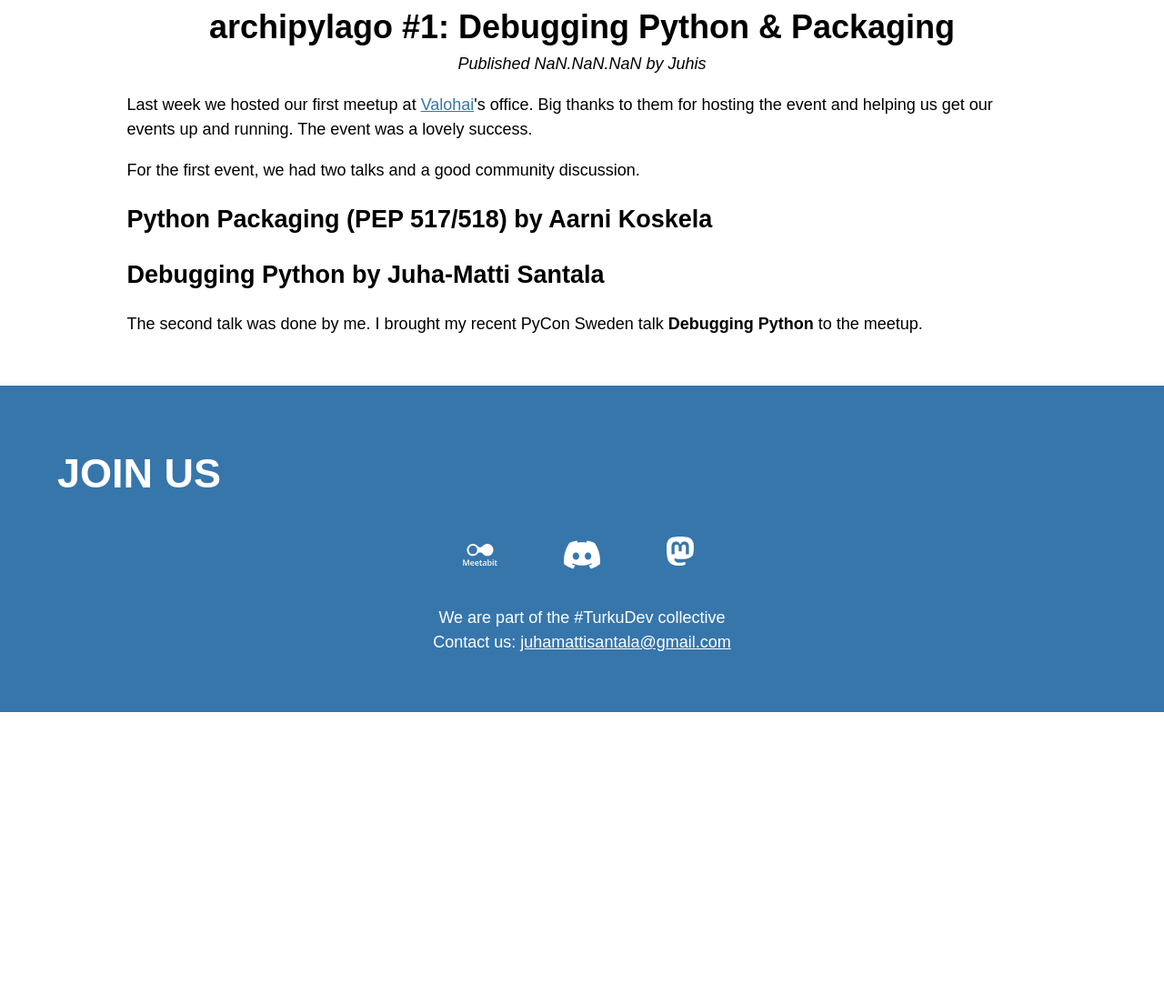
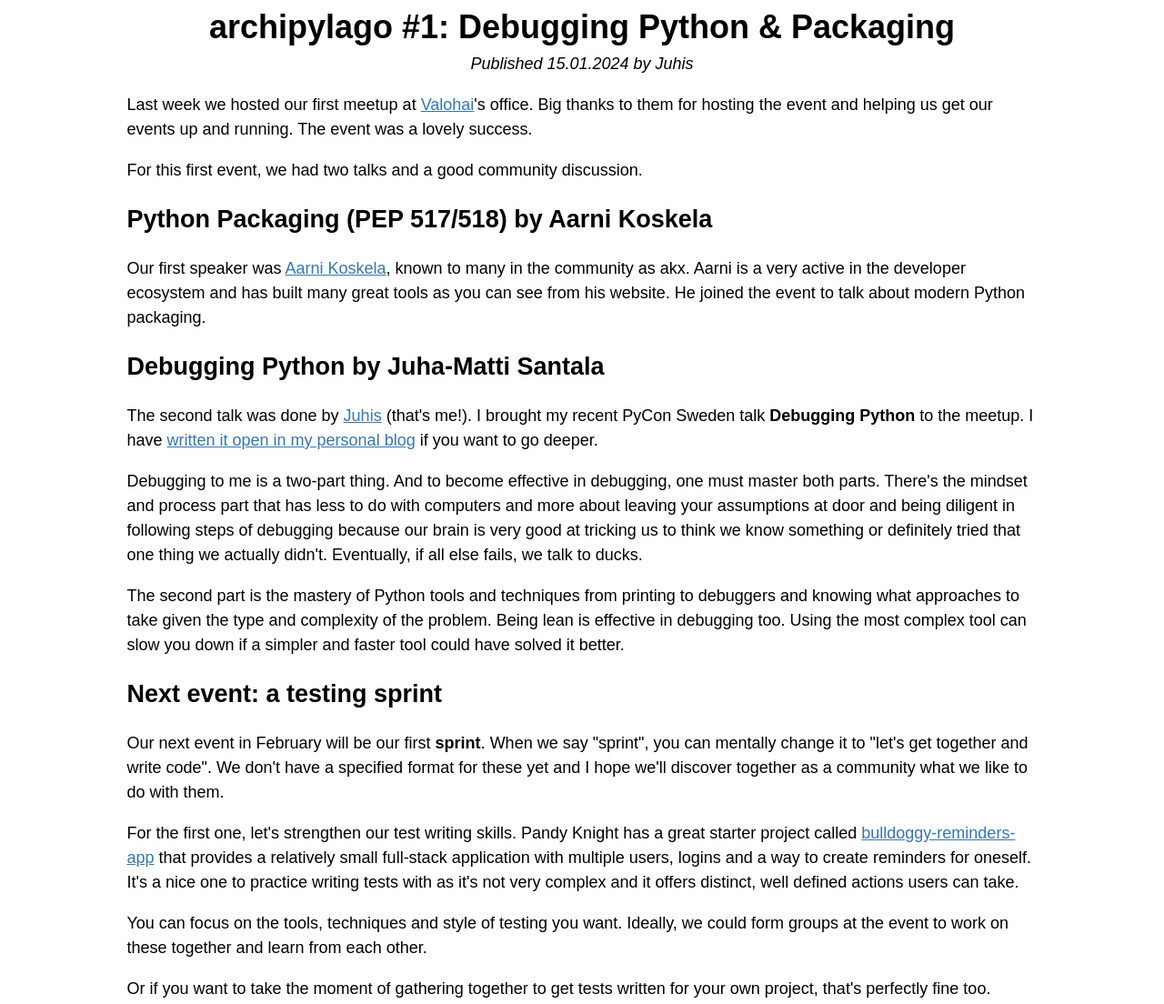
Before and after one commit to archipylago/archipylago.dev, an Eleventy site: page blog/archipylago-1-debugging-python-and-packaging.md in a window 1280 px wide. Shown: the part 169-1273 px from the top of the page at 91% size. Before the commit the page ends 952 px from the top, so only its background shows below. Built offline with nearby package versions, Linux system fonts and the light colour scheme; Eleventy itself is replaced by a stand-in of ours; files that its build step writes are made by us from their sources; a web font is replaced by a local one.

Commit message:
Add image, write skeleton, fix filter to zero pad dates

```diff
--- a/_11ty/filters.js
+++ b/_11ty/filters.js
@@ -8,7 +8,7 @@ module.exports = {
 
   toLocalDateYear: function (date) {
     const d = new Date(date);
-    return `${d.getDate()}.${d.getMonth() + 1}.${d.getFullYear()}`;
+    return `${String(d.getDate()).padStart(2, '0')}.${String(d.getMonth() + 1).padStart(2, '0')}.${d.getFullYear()}`;
   },
 
   formatHost: function (host) {
--- a/blog/archipylago-1-debugging-python-and-packaging.md
+++ b/blog/archipylago-1-debugging-python-and-packaging.md
@@ -1,17 +1,35 @@
 ---
 layout: layouts/blog.njk
 title: "archipylago #1: Debugging Python & Packaging"
-date: 2024-1201-15
+date: 2024-01-15
 author: Juhis
 tags: post
+image: /assets/img/posts/archipylago-blog-meetup-1-recap.png
 ---
 
 Last week we hosted our first meetup at [Valohai](https://valohai.com)'s office. Big thanks to them for hosting the event and helping us get our events up and running. The event was a lovely success.
 
-For the first event, we had two talks and a good community discussion.
+For this first event, we had two talks and a good community discussion.
 
 ## Python Packaging (PEP 517/518) by Aarni Koskela
 
+Our first speaker was [Aarni Koskela](https://akx.github.io/), known to many in the community as akx. Aarni is a very active in the developer ecosystem and has built many great tools as you can see from his website. He joined the event to talk about modern Python packaging.
+
+
 ## Debugging Python by Juha-Matti Santala
 
-The second talk was done by me. I brought my recent PyCon Sweden talk **Debugging Python** to the meetup.
+The second talk was done by [Juhis](https://hamatti.org) (that's me!). I brought my recent PyCon Sweden talk **Debugging Python** to the meetup. I have [written it open in my personal blog](https://hamatti.org/posts/debugging-python/) if you want to go deeper.
+
+Debugging to me is a two-part thing. And to become effective in debugging, one must master both parts. There's the mindset and process part that has less to do with computers and more about leaving your assumptions at door and being diligent in following steps of debugging because our brain is very good at tricking us to think we know something or definitely tried that one thing we actually didn't. Eventually, if all else fails, we talk to ducks.
+
+The second part is the mastery of Python tools and techniques from printing to debuggers and knowing what approaches to take given the type and complexity of the problem. Being lean is effective in debugging too. Using the most complex tool can slow you down if a simpler and faster tool could have solved it better.
+
+## Next event: a testing sprint
+
+Our next event in February will be our first **sprint**. When we say "sprint", you can mentally change it to "let's get together and write code". We don't have a specified format for these yet and I hope we'll discover together as a community what we like to do with them.
+
+For the first one, let's strengthen our test writing skills. Pandy Knight has a great starter project called [bulldoggy-reminders-app](https://github.com/AutomationPanda/bulldoggy-reminders-app) that provides a relatively small full-stack application with multiple users, logins and a way to create reminders for oneself. It's a nice one to practice writing tests with as it's not very complex and it offers distinct, well defined actions users can take.
+
+You can focus on the tools, techniques and style of testing you want. Ideally, we could form groups at the event to work on these together and learn from each other.
+
+Or if you want to take the moment of gathering together to get tests written for your own project, that's perfectly fine too.
```
Also changed, not shown: assets/img/posts/archipylago-blog-meetup-1-recap.png (added).
